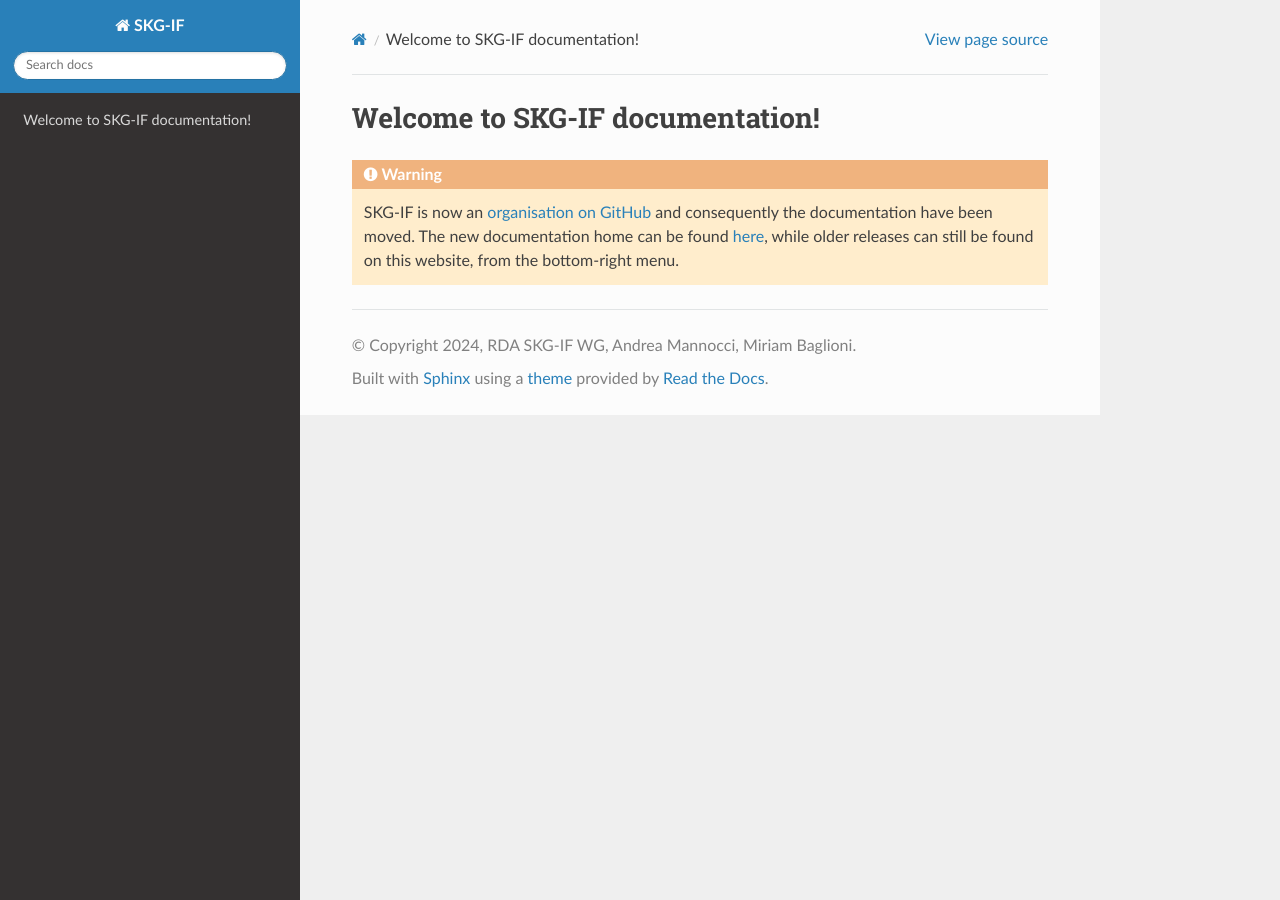
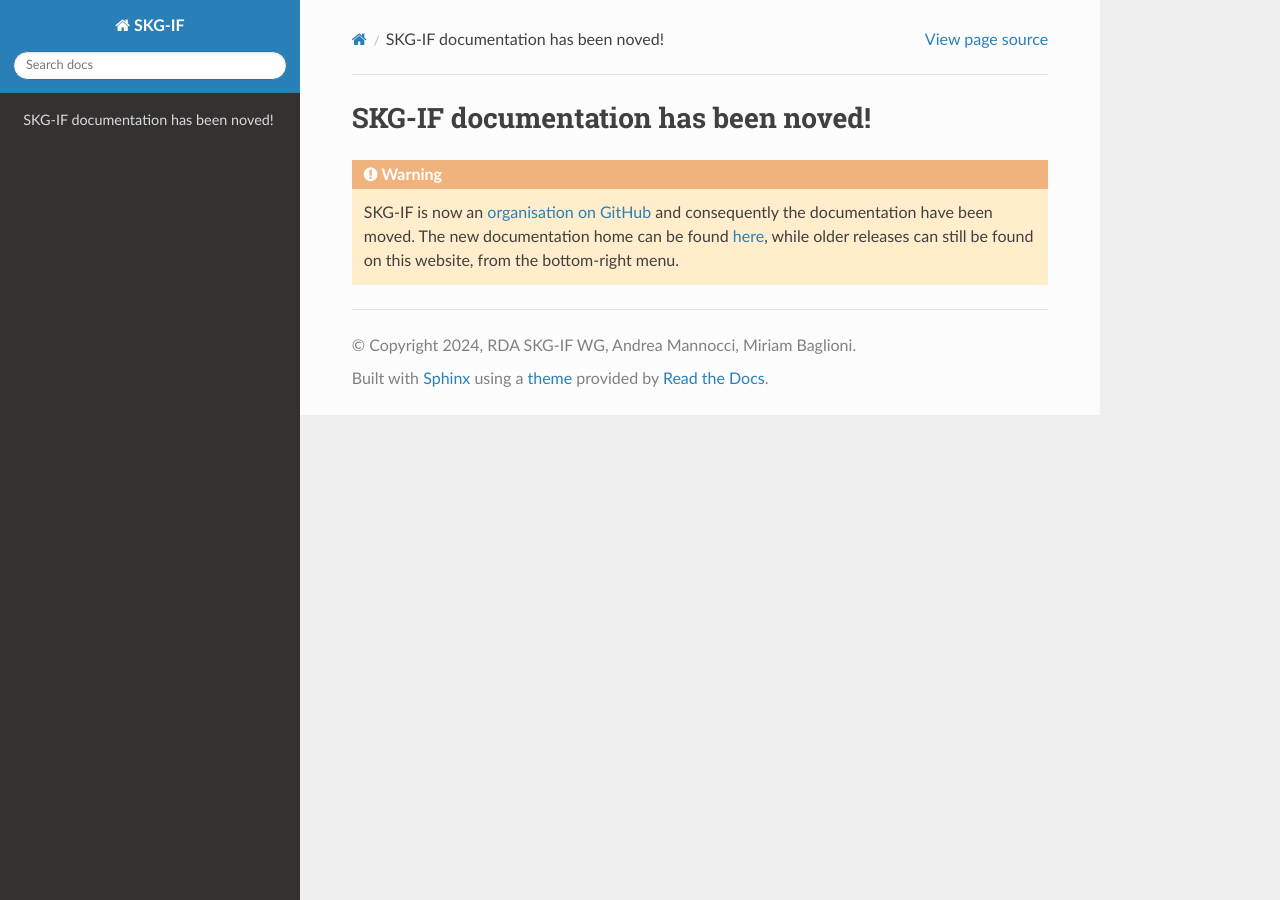
Before and after one commit to andremann/SKG-IF, a Sphinx documentation site: the page built from docs/source/index.rst, in a window 1280 px wide. Built offline with Sphinx 7.4.7 and the Read the Docs theme 3.1.0, drawn with Linux system fonts in a browser that asks for light colours.

```diff
--- a/docs/source/index.rst
+++ b/docs/source/index.rst
@@ -1,4 +1,4 @@
-Welcome to SKG-IF documentation!
+SKG-IF documentation has been noved!
 ===================================
 
 .. warning::
```
